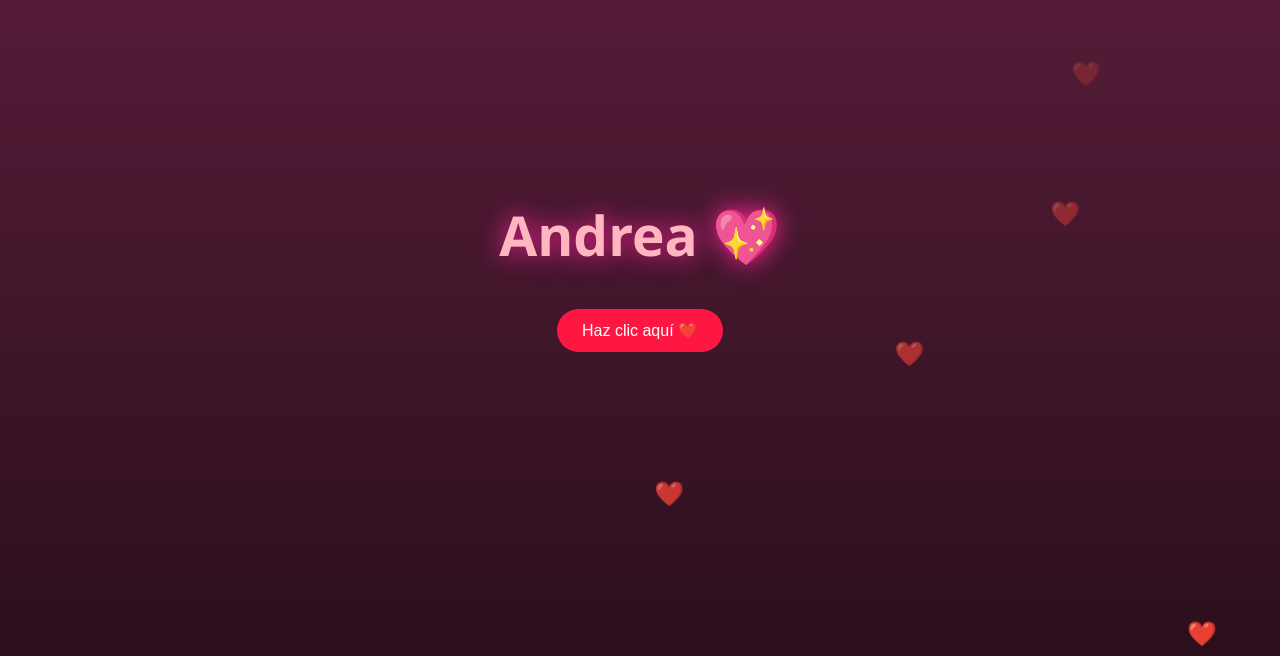
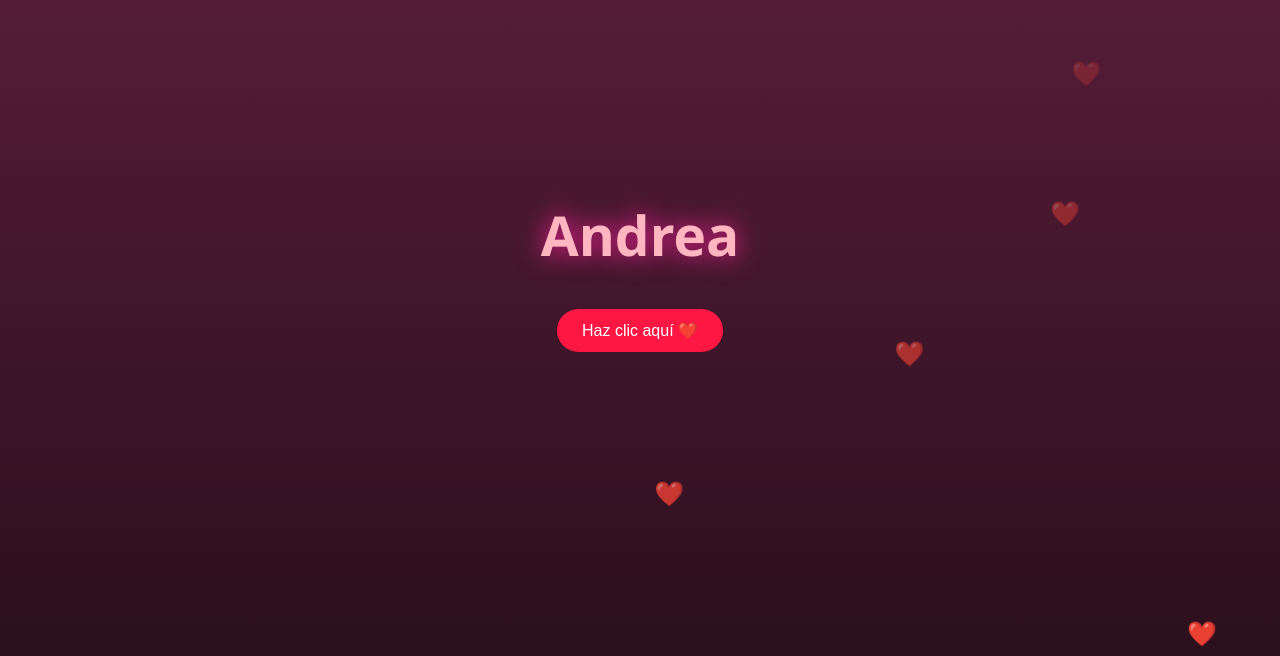
Before and after one commit to Novak25/source, a plain HTML site: page index.html in a window 1280 px wide. Shown: the part 144-800 px from the top of the page. Drawn offline with Linux system fonts and the light colour scheme.

Commit message:
Fix HTML encoding issues in index.html

```diff
--- a/index.html
+++ b/index.html
@@ -8,7 +8,7 @@
 <body>
 
     <div class="container">
-        <h1 class="nombre">Andrea 💖</h1>
+        <h1 class="nombre">Andrea</h1>
         <h2 id="mensaje"></h2>
 
         <button onclick="iniciar()">Haz clic aquí ❤️</button>
```
